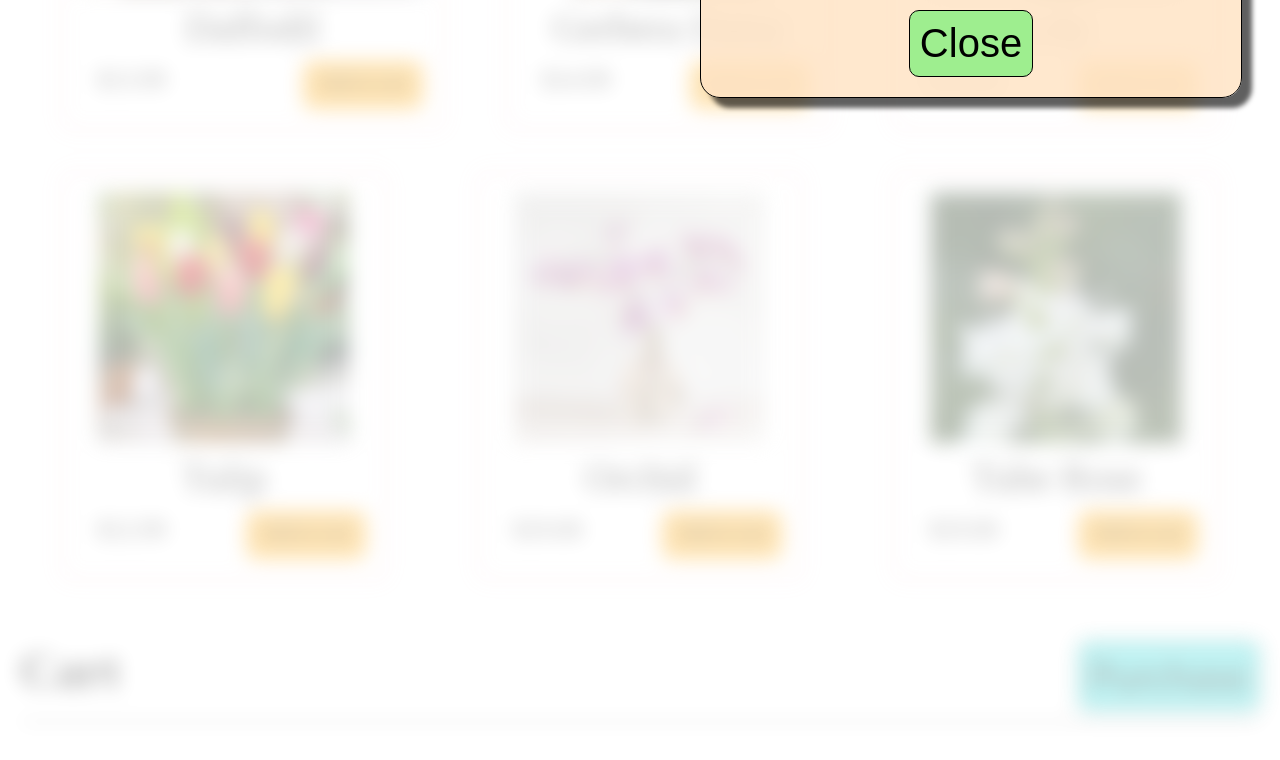
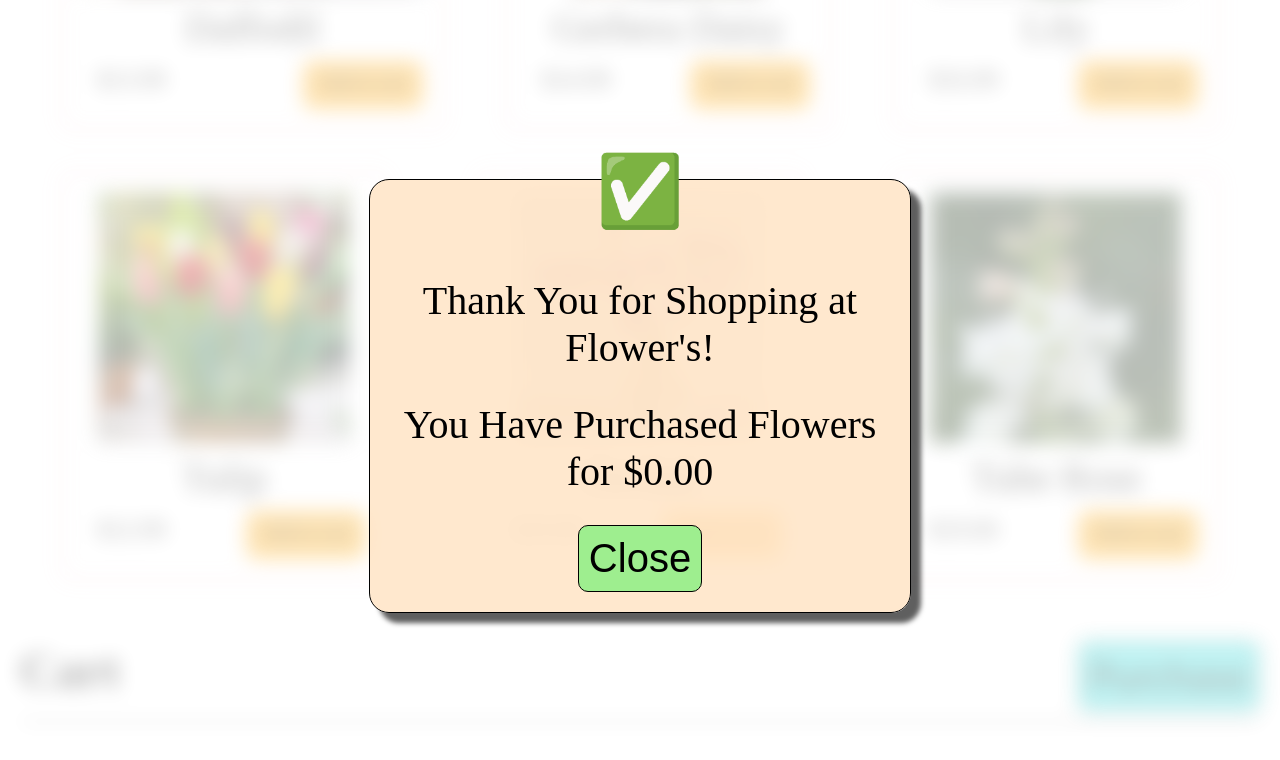
Before and after one commit to tazwarsaif/A-Flower-Shop, a plain HTML site: page index.html in a window 1280 px wide. Both pictures are taken after a click on the button "Purchase". Shown: the part 1336-2096 px from the top of the page. Drawn offline with nearby package versions, Linux system fonts and the light colour scheme.

Commit message:
index.css

```diff
--- a/index.css
+++ b/index.css
@@ -139,11 +139,13 @@
 
 .popup{
     display: flex;
-    position: -webkit-sticky;
-    position: sticky;
+    /* position: -webkit-sticky; */
+    position: fixed;
     top: 0;
-    margin-top: 1000px;
-    margin-left: 700px;
+    /* margin-top: 200px;
+    margin-left: 150px; */
+    left: 50%;
+    transform: translate(-50%,50%);
     flex-direction: column;
     justify-content: center;
     align-items: center;
@@ -153,7 +155,6 @@
     width: 500px;
     padding: 20px;
     font-size: 30px;
-    position: absolute;
     background-color: rgba(255, 228, 196, 0.829);
     text-align: center;
 }
```
